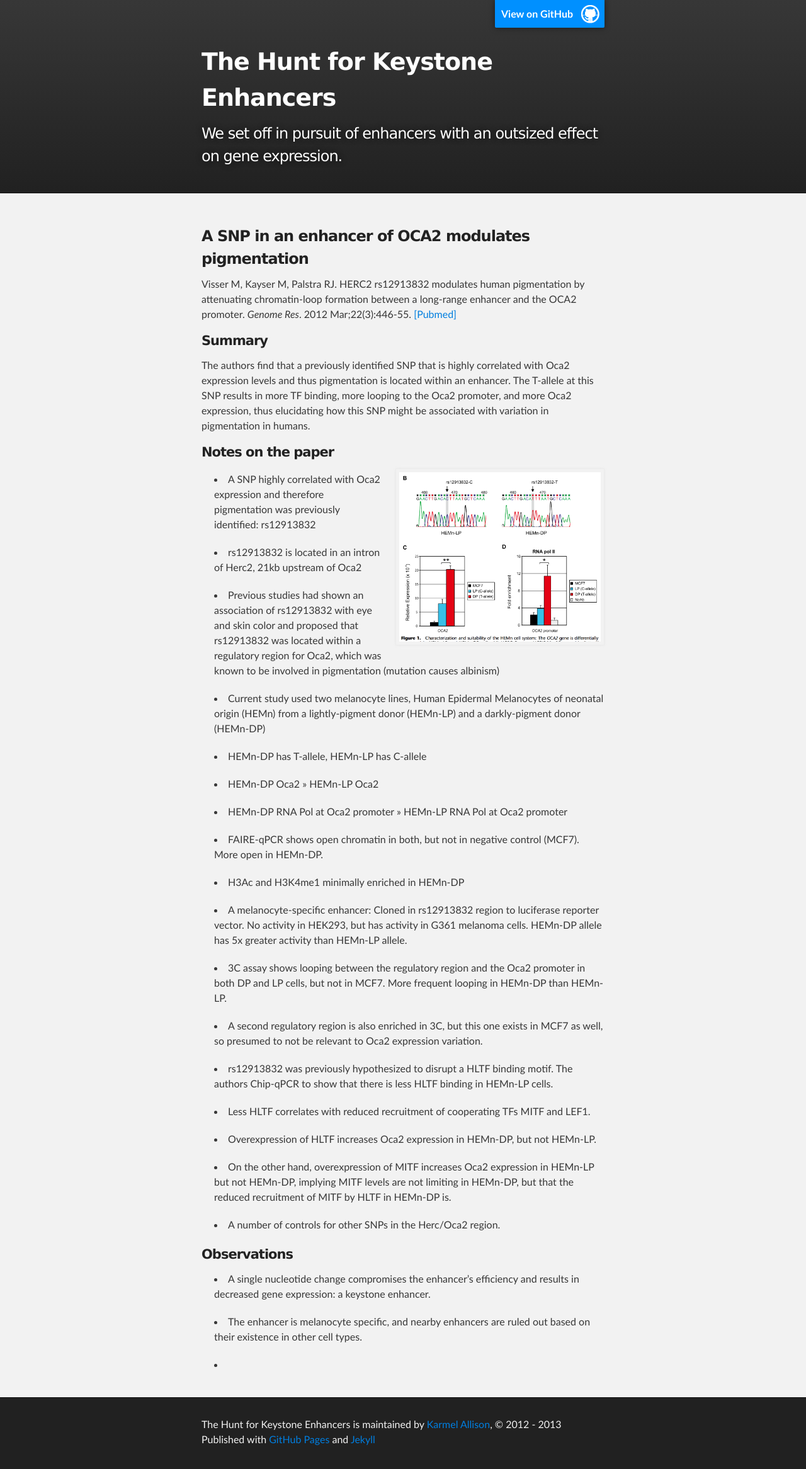
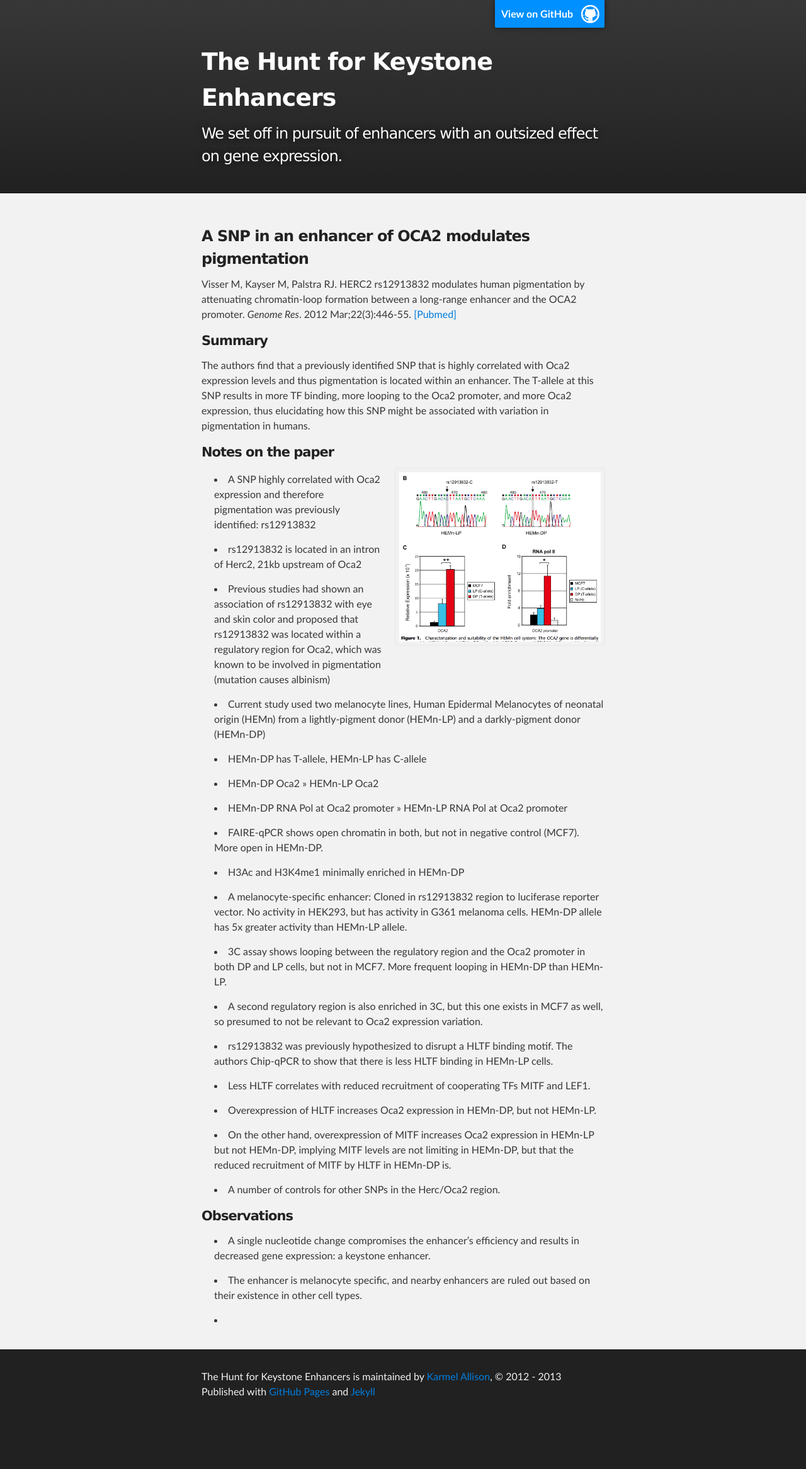
Before and after one commit to karmel/keystone-enhancers, a Jekyll site: the page built from _posts/2012-03-22-SNP-in-an-enhancer-of-oca2-modulates-pigmentation.md, in a window 1280 px wide. Shown: the whole page at 63% size. Built offline with Jekyll 4.4.1, drawn with Linux system fonts in a browser that asks for light colours; Markdown is read by kramdown in place of the engine named in the settings; after the commit the page ends 2257 px from its top, so only the background shows below that.

```diff
--- a/stylesheets/stylesheet.css
+++ b/stylesheets/stylesheet.css
@@ -206,13 +206,13 @@
 ul li {
   list-style: inside;
   padding-left: 20px;
-  margin-bottom: 20px;
+  margin-bottom: 15px;
 }
 
 ol li {
   list-style: decimal inside;
   padding-left: 20px;
-  margin-bottom: 20px;
+  margin-bottom: 15px;
 }
 
 dl dt {
```
